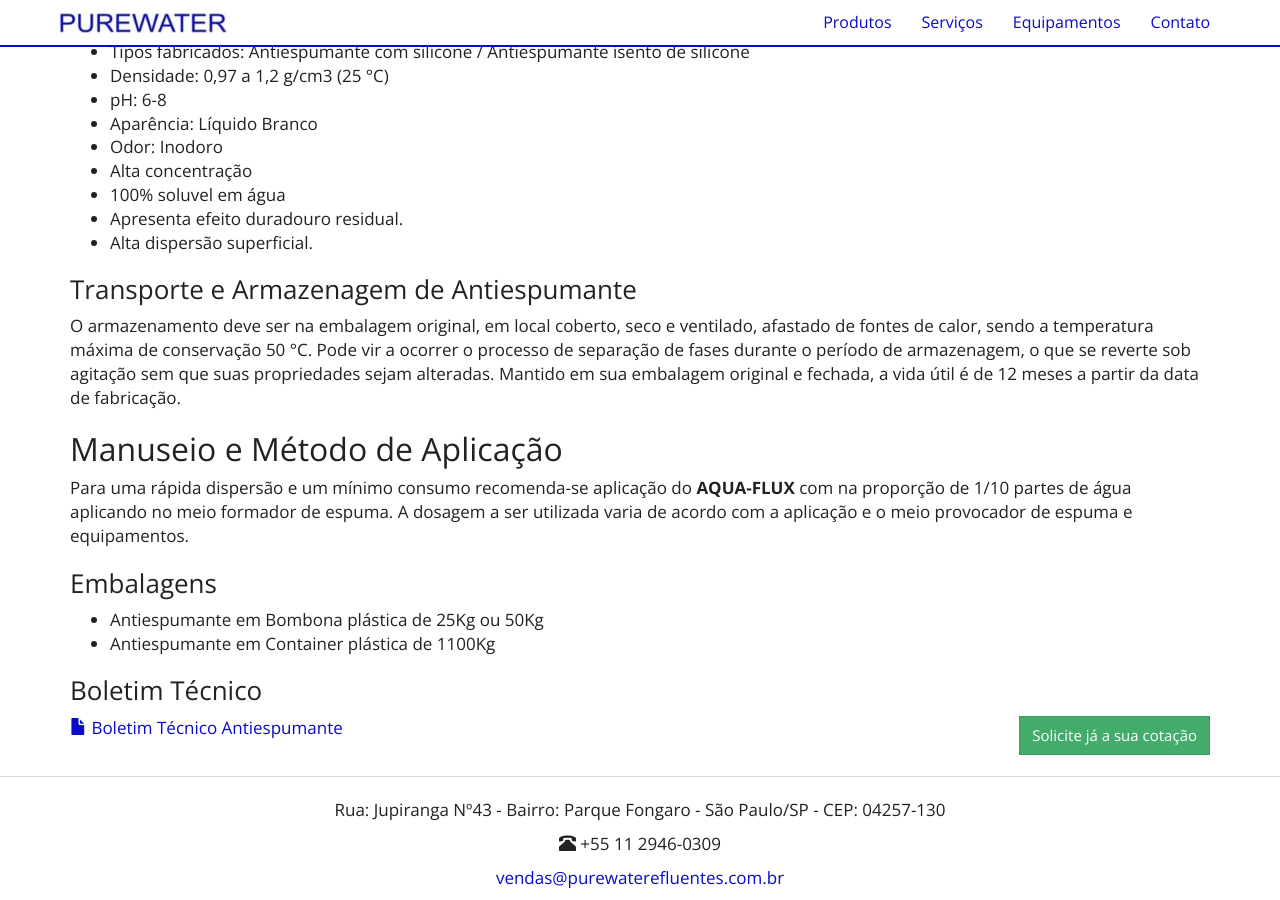
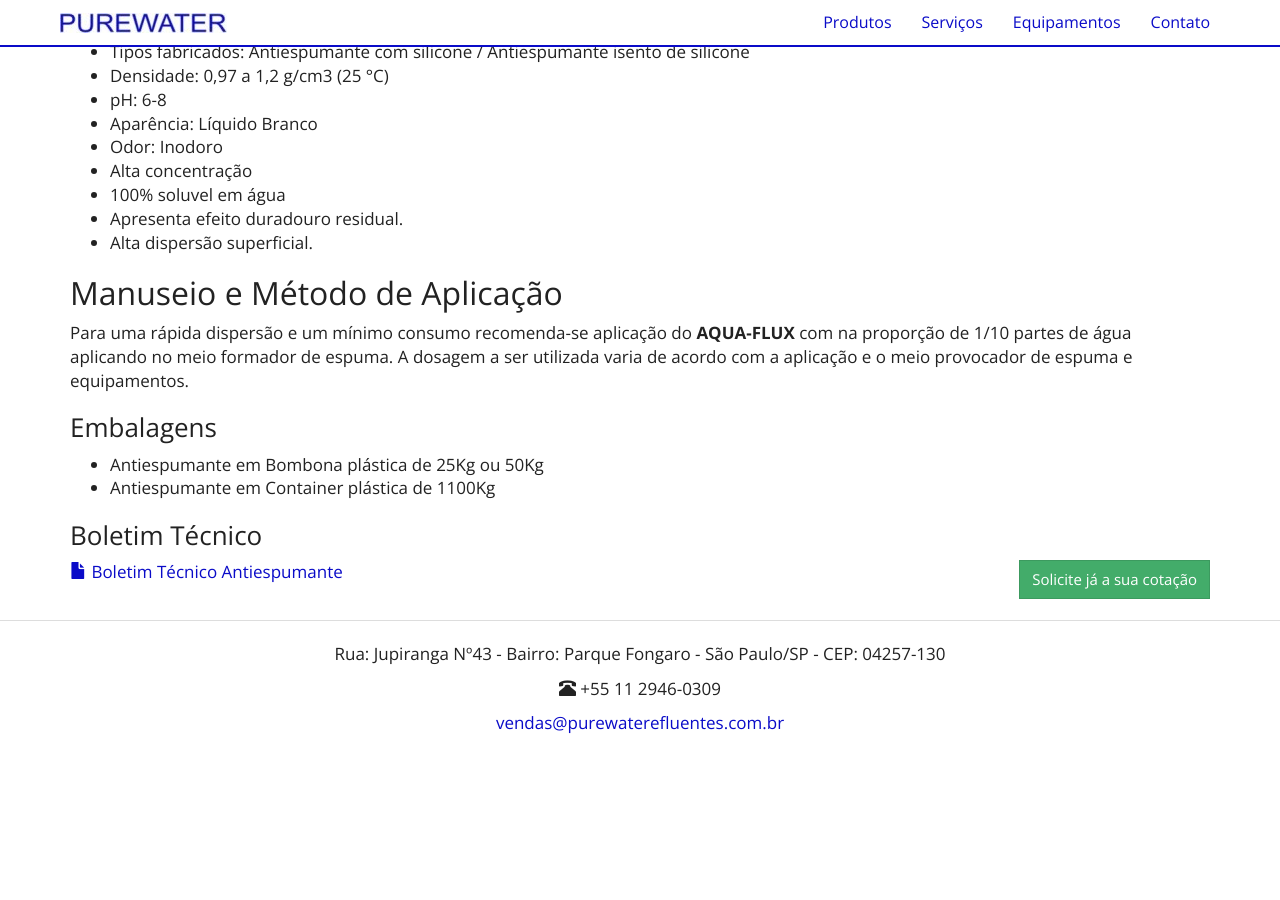
Before and after one commit to purewaterefluentes/purewaterefluentes.github.io, a Jekyll site: the page built from produtos/antiespumante.md, in a window 1280 px wide and 900 px high, scrolled down 983 px. Built offline with Jekyll 4.4.1, drawn with Linux system fonts in a browser that asks for light colours; nearby versions of some CDN libraries; library files that are not in the unit come from our copies; after the commit the page ends 1728 px from its top, so only the background shows below that.

Commit message:
Update antiespumante.md

```diff
--- a/produtos/antiespumante.md
+++ b/produtos/antiespumante.md
@@ -1,6 +1,6 @@
 ---
 layout: contato
-pageTitle: Antiespumante|Inibidor de espumas|Silicona antiespumante|Antiespumante base água|Antiespumante para tratamento de efluentes
+pageTitle: Antiespumante | Inibidor de espumas | Silicona antiespumante | Antiespumante base água | Antiespumante para tratamento de efluentes
 title: Antiespumante
 subtitle: AQUA-FLUX
 ---
@@ -37,11 +37,6 @@
 - Apresenta efeito duradouro residual.
 - Alta dispersão superficial.
 
-### Transporte e Armazenagem de Antiespumante
-O armazenamento deve ser na embalagem original, em local coberto, seco e ventilado, afastado    de fontes de calor, sendo a temperatura máxima de conservação 50 °C.
-Pode vir a ocorrer o processo de separação de fases durante o período de armazenagem, o que se reverte sob agitação sem que suas propriedades sejam alteradas.
-Mantido em sua embalagem original e fechada, a vida útil é de 12 meses a partir da data de  fabricação.
-
 ## Manuseio e Método de Aplicação
 Para uma rápida dispersão e um mínimo consumo recomenda-se aplicação do **AQUA-FLUX** com  na proporção de 1/10 partes de água aplicando no meio formador de espuma. A dosagem a ser utilizada varia de acordo com a aplicação e o meio provocador de espuma e equipamentos.
 
```
